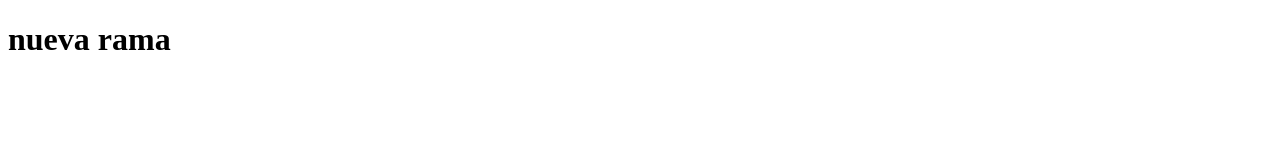
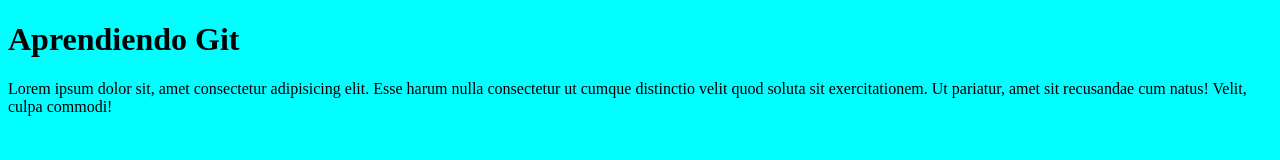
Before and after one commit to NataliaHilarion/curso-git, a plain HTML site: page index.html in a window 1280 px wide. Drawn offline with Linux system fonts and the light colour scheme.

Commit message:
agregando css y js al html

```diff
--- a/index.html
+++ b/index.html
@@ -1,13 +1,19 @@
 <!DOCTYPE html>
 <html lang="en">
-<head>
-  <meta charset="UTF-8">
-  <meta http-equiv="X-UA-Compatible" content="IE=edge">
-  <meta name="viewport" content="width=device-width, initial-scale=1.0">
-  <title>Nueva rama</title>
-</head>
-<h1>nueva rama</h1>
-<body>
-
-</body>
+  <head>
+    <meta charset="UTF-8" />
+    <meta http-equiv="X-UA-Compatible" content="IE=edge" />
+    <meta name="viewport" content="width=device-width, initial-scale=1.0" />
+    <link rel="stylesheet" href="./index.css" />
+    <title>Nueva rama</title>
+  </head>
+  <body>
+    <h1>Aprendiendo Git</h1>
+    <p>
+      Lorem ipsum dolor sit, amet consectetur adipisicing elit. Esse harum nulla
+      consectetur ut cumque distinctio velit quod soluta sit exercitationem. Ut
+      pariatur, amet sit recusandae cum natus! Velit, culpa commodi!
+    </p>
+    <script src="./index.js"></script>
+  </body>
 </html>
```
